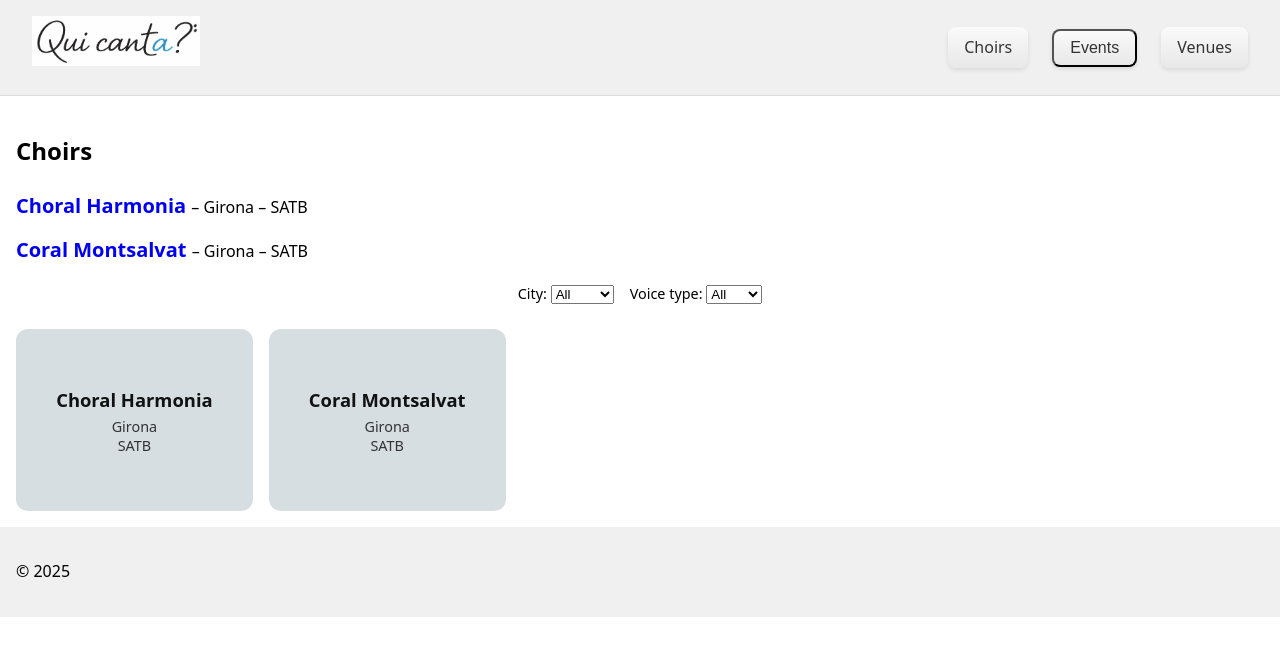
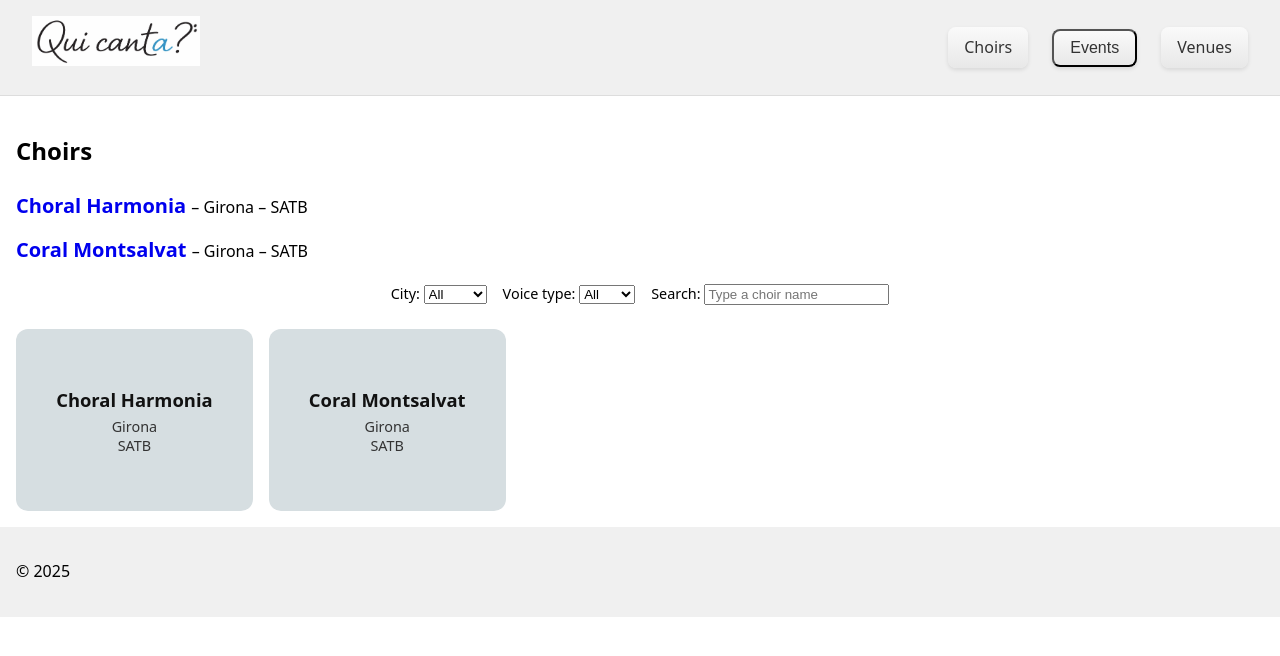
Before and after one commit to jllobera/quicanta, a Jekyll site: the page built from choirs.md, in a window 1280 px wide. Shown: the top 656 px of the page. Built offline with Jekyll 4.4.1, drawn with Linux system fonts in a browser that asks for light colours.

Commit message:
Add search input for choir name filtering
Added a search input for filtering choir names.

```diff
--- a/choirs.md
+++ b/choirs.md
@@ -43,6 +43,11 @@ permalink: /choirs/
       {% endfor %}
     </select>
   </label>
+
+  <label>
+    Search:
+    <input type="text" id="search-filter" placeholder="Type a choir name">
+  </label>
 </div>
 
 <div class="choir-grid">
@@ -61,15 +66,9 @@ permalink: /choirs/
       "
     >
       <div class="choir-card-content">
-        <div class="choir-card-name">
-          {{ choir.name }}
-        </div>
-        <div class="choir-card-city">
-          {{ choir.city }}
-        </div>
-        <div class="choir-card-types">
-          {{ choir.voice_types | join: ", " }}
-        </div>
+        <div class="choir-card-name">{{ choir.name }}</div>
+        <div class="choir-card-city">{{ choir.city }}</div>
+        <div class="choir-card-types">{{ choir.voice_types | join: ", " }}</div>
       </div>
     </a>
   {% endfor %}
```
